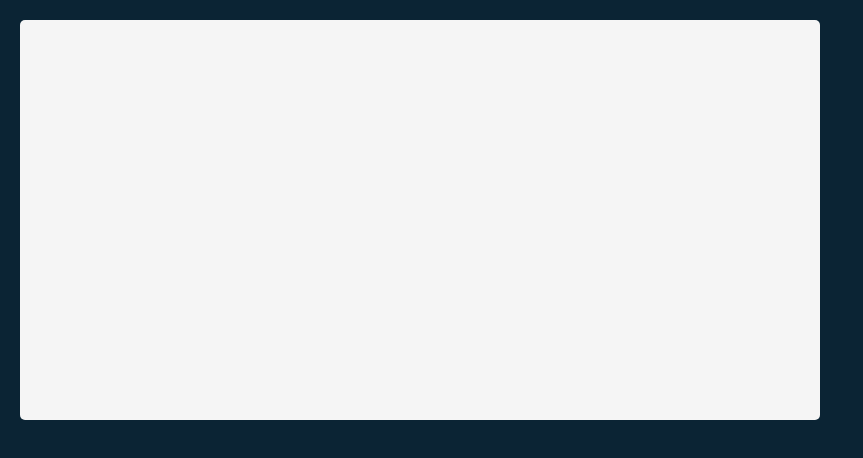
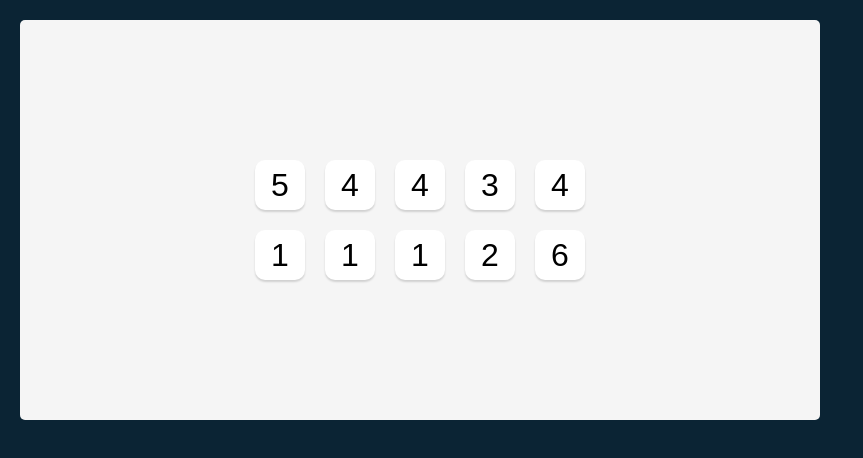
Before and after one commit to dgcuenca/Tenzies, a React (Vite) app: page / in a window 1280 px wide. Shown: the top 458 px of the page, without its empty margins (0-863 px from the left). Built offline with nearby package versions, Linux system fonts and the light colour scheme.

Commit message:
Add dice to the board

```diff
--- a/src/App.css
+++ b/src/App.css
@@ -3,4 +3,33 @@
   height: 400px;
   max-width: 800px;
   border-radius: 5px;
+  padding: 20px;
+  display: flex;
+  flex-direction: column;
+  justify-content: center;
+  align-items: center;
 }
+
+.dice-container {
+  display: grid;
+  grid-template: auto auto / repeat(5, 1fr);
+  gap: 20px;
+}
+
+.die-face {
+  height: 50px;
+  width: 50px;
+  box-shadow: 0px 2px 2px rgba(0, 0, 0, 0.15);
+  border-radius: 10px;
+  display: flex;
+  justify-content: center;
+  align-items: center;
+  cursor: pointer;
+  background-color: white;
+}
+
+.die-num {
+  border: none;
+  font-size: 2rem;
+  background-color: white;
+}
--- a/src/App.jsx
+++ b/src/App.jsx
@@ -1,11 +1,26 @@
-import { useState } from 'react'
-import reactLogo from './assets/react.svg'
-import viteLogo from '/vite.svg'
+import { React, useState } from 'react'
 import './App.css'
+import Die from './components/Die.jsx'
 
 function App() {
+  const [dice, setDice] = useState(() => getDiceValues())
+
+  function getDiceValues() {
+    let diceValues = [];
+    for (let i = 0; i <= 9; i++) {
+      diceValues.push(Math.ceil(Math.random() * 6)); //from 1 to 6
+    }
+    return diceValues;
+  }
+
+  const diceComponents = dice.map(die => <Die value={die} />);
+
   return (
-    <main></main>
+    <main>
+      <div className="dice-container">
+        {diceComponents}
+      </div>
+    </main>
   )
 }
 
--- /dev/null
+++ b/src/components/Die.jsx
@@ -0,0 +1,12 @@
+import React from 'react'
+import '../App.css'
+
+function Die(props) {
+  return (
+    <div className="die-face">
+      <button className="die-num">{props.value}</button>
+    </div>
+  )
+}
+
+export default Die
```
